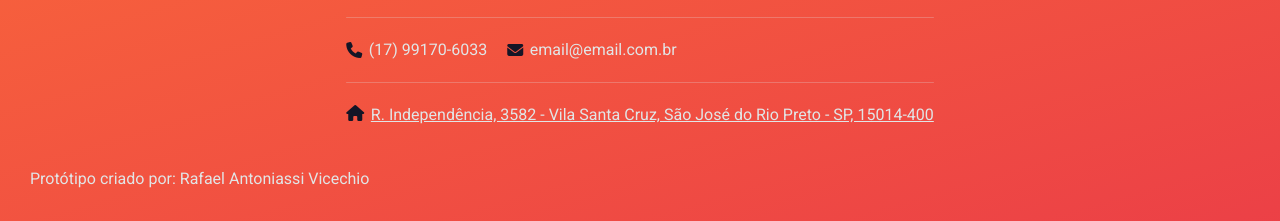
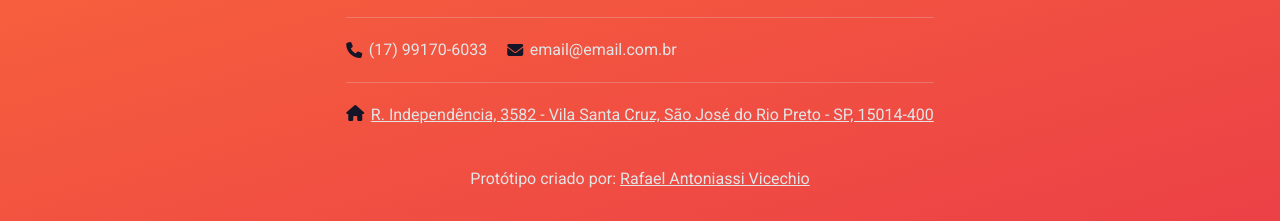
Before and after one commit to soustern/prime_led, a website: page index.html in a window 1280 px wide. Shown: the part 4486-4707 px from the top of the page. Drawn offline with Linux system fonts and the light colour scheme; files whose address does not match are found by name.

Commit message:
fix footer

```diff
--- a/index.html
+++ b/index.html
@@ -235,8 +235,8 @@
                         </div>
                     </div>
                 </div>
-                <div>
-                    <p>Protótipo criado por: <a href="https://www.linkedin.com/in/rafael-antoniassi-812a40149/">Rafael Antoniassi Vicechio</a></p>
+                <div style="text-align: center;">
+                    <p>Protótipo criado por: <a href="https://www.linkedin.com/in/rafael-antoniassi-812a40149/" style="text-decoration: underline;">Rafael Antoniassi Vicechio</a></p>
                 </div>
             </div>
 
```
